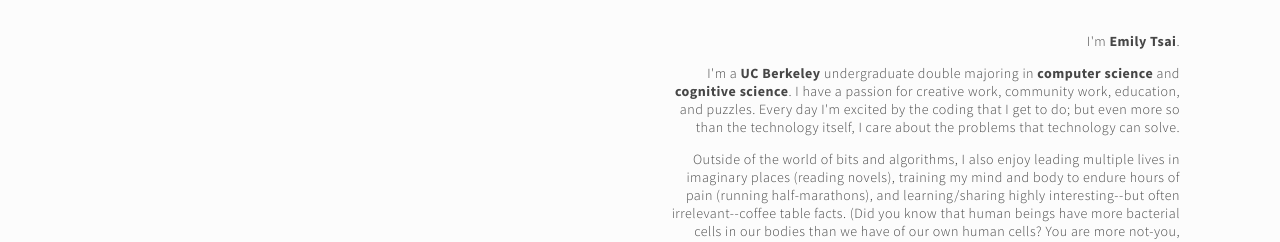
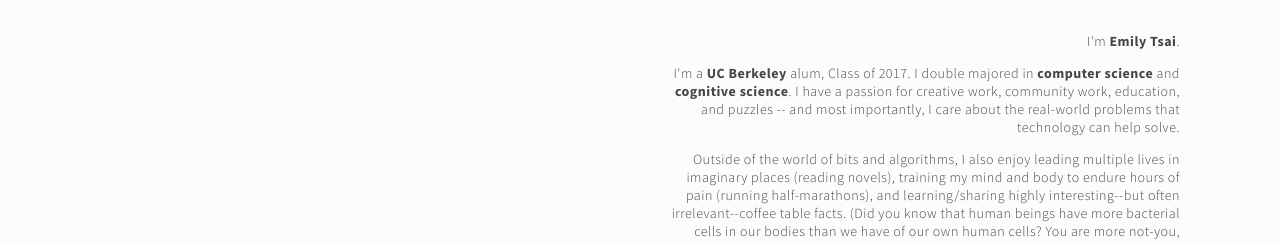
Before and after one commit to emilytsai/emilytsai.github.io, a plain HTML site: page index.html in a window 1280 px wide. Shown: the part 532-774 px from the top of the page. Drawn offline with Linux system fonts and the light colour scheme.

Commit message:
Update intro content and leave a message for readers of my code

```diff
--- a/index.html
+++ b/index.html
@@ -58,6 +58,11 @@
 
   <body>
   <div class="wrapper">
+    <!-- Why hello, there. If you're reading this, then welcome to this page's source code ^_^ Please be aware that I wrote this code in some very early stages of my personal project exploration and development in college. I haven't been actively maintaining or upating this code for a while now. You have now been forewarned that this code is very very very old and not reflective of present-day me.
+
+    (And yes, I did update this page once in more recent years to add this message that you are reading right now...plus fix some formatting issues and content that were really irking me. But otherwise, please enjoy this legacy code that I wrote when I first decided to do this one CS thing in college.)
+
+    Thanks for visiting my site! -->
 
     <!-- Heading -->
 
@@ -71,7 +76,7 @@
         I'm <span class="bold">Emily Tsai</span>.
       </p>
       <p>
-        I'm a <span class="bold">UC Berkeley</span> undergraduate double majoring in <span class="bold">computer science</span> and <span class="bold">cognitive science</span>. I have a passion for creative work, community work, education, and puzzles. Every day I'm excited by the coding that I get to do; but even more so than the technology itself, I care about the problems that technology can solve.
+        I'm a <span class="bold">UC Berkeley</span> alum, Class of 2017. I double majored in <span class="bold">computer science</span> and <span class="bold">cognitive science</span>. I have a passion for creative work, community work, education, and puzzles -- and most importantly, I care about the real-world problems that technology can help solve.
       </p>
       <p>
         Outside of the world of bits and algorithms, I also enjoy leading multiple lives in imaginary places (reading novels), training my mind and body to endure hours of pain (running half-marathons), and learning/sharing highly interesting--but often irrelevant--coffee table facts. (Did you know that human beings have more bacterial cells in our bodies than we have of our own human cells? You are more not-you, than you are you!) Most of all, I love keeping company with my family and friends: hiking, playing board games, and eating! <span class="bold">:)</span>
```
